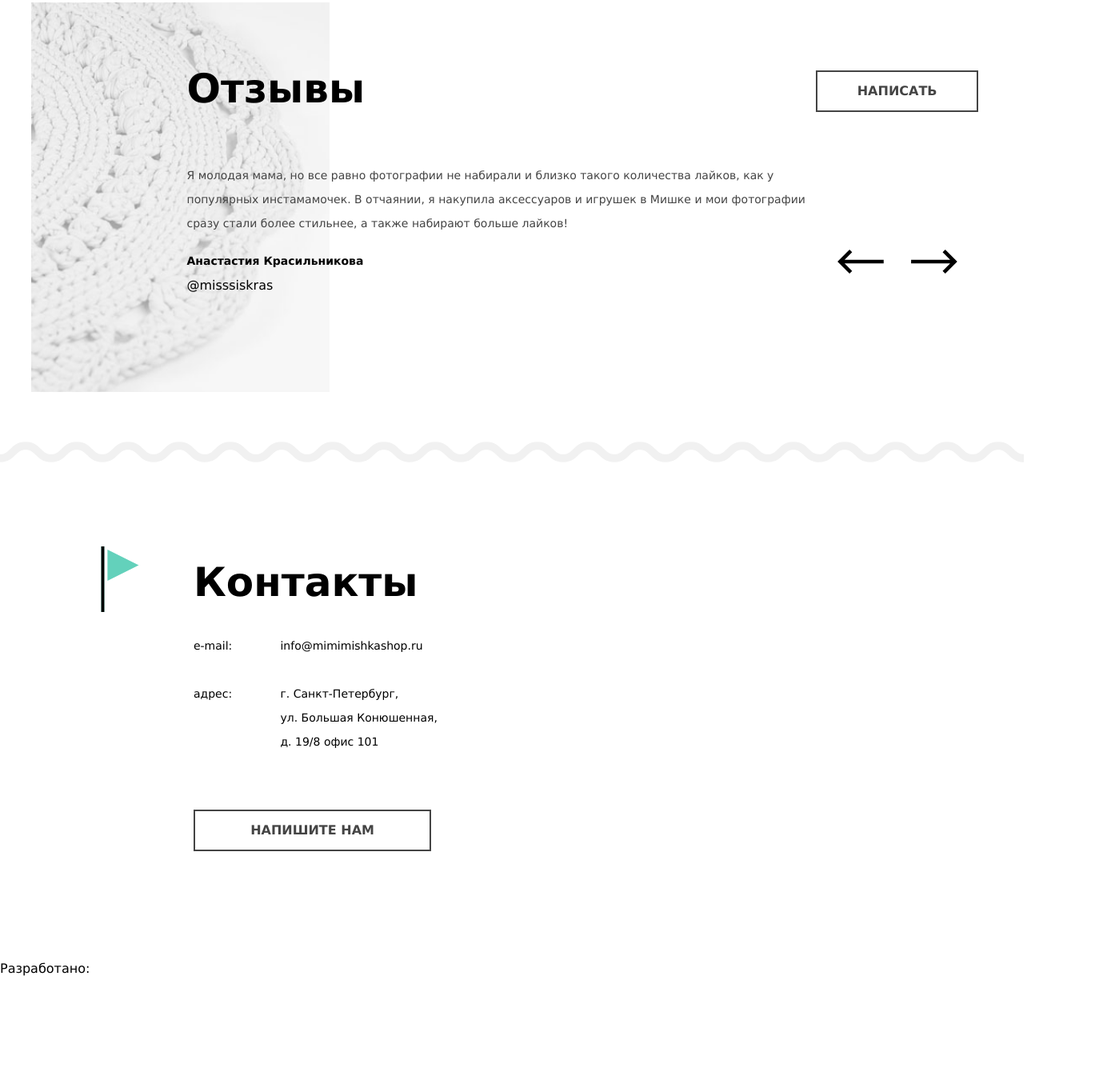
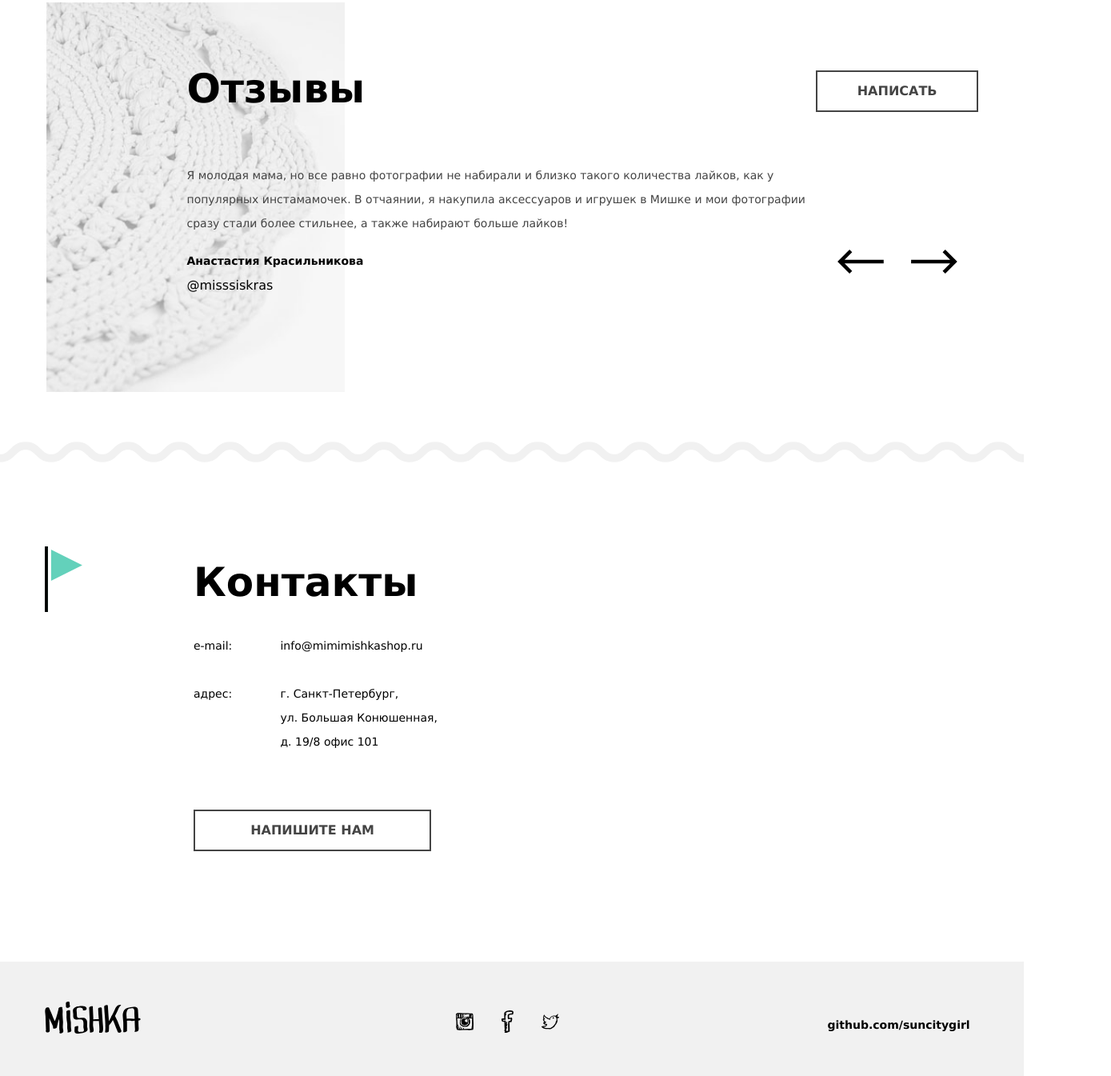
Before and after one commit to suncitygirl/mishka-shop, a website: page app/index.html in a window 1280 px wide. Shown: the part 2200-3545 px from the top of the page at 80% size, 1389 px wide, since content can reach past the window. Before the commit the page ends 3420 px from the top, so only its background shows below. Drawn offline with Linux system fonts and the light colour scheme.

Commit message:
Finish main page markup

```diff
--- a/app/index.html
+++ b/app/index.html
@@ -475,12 +475,29 @@
         </section>
     </main>
     <footer class="main-footer">
-        <div class="social-links">
-            <a class="instagtam" href="#"></a>
-            <a class="facebook" href="#"></a>
-            <a class="twitter" href="#"></a>
+        <div class="main-footer__logo" hidden>
+            <svg class="logo-footer">
+                <use xlink:href="#logo-footer"></use>
+            </svg>
         </div>
-        <a class="copyright" href="#">Разработано:</a>
+        <div class="main-footer__social social-links">
+            <a class="social-links__item social-links__item--instagtam" href="#">
+              <svg class="icon-insta">
+                  <use xlink:href="#icon-insta"></use>
+              </svg>
+            </a>
+            <a class="social-links__item social-links__item--facebook" href="#">
+              <svg class="icon-fb">
+                  <use xlink:href="#icon-fb"></use>
+              </svg>
+            </a>
+            <a class="social-links__item social-links__item--twitter" href="#">
+              <svg class="icon-twitter">
+                  <use xlink:href="#icon-twitter"></use>
+              </svg>
+            </a>
+        </div>
+        <a class="main-footer__copyright" href="#">github.com/suncitygirl</a>
     </footer>
     <script src="https://api-maps.yandex.ru/2.1/?lang=ru_RU" defer></script>
     <script src="js/main-nav.js" async></script>
--- a/app/scss/blocks/_contacts.scss
+++ b/app/scss/blocks/_contacts.scss
@@ -1,4 +1,6 @@
 .contacts {
+  max-width: 100%;
+  overflow-x: hidden;
     position: relative;
     padding: 35px 0;
     @include desktop {
@@ -74,13 +76,14 @@
     &__icon {
         @include tablet {
             height: 82px;
+            width: 47px;
+            position: absolute;
             display: block;
-            position: absolute;
             top: 35px;
-            right: -8.5%;
+            right: 50px/$min-tablet-width * 100%;
         };
         @include desktop {
-          left: 0;
+          left: 50px/$min-desktop-width * 100%;
           top: 113px;
         };
     }
--- /dev/null
+++ b/app/scss/blocks/_main-footer.scss
@@ -0,0 +1,78 @@
+.main-footer {
+  position: relative;
+  padding: 25px 0;
+  background-color: $light-gray;
+  font-size: 0;
+  @include tablet {
+    padding: 45px 50px/$min-tablet-width * 100%;
+  };
+  @include desktop {
+    padding: 50px 50px/$min-desktop-width * 100%;
+  };
+  &__copyright {
+    display: block;
+    padding-top: 25px;
+    margin: 0 auto;
+    font-size: $font-size-sm;
+    font-weight: bold;
+    text-align: center;
+    @include tablet {
+      display: inline-block;
+      width: 33%;
+      text-align: right;
+      padding: 0;
+      transform: translate(0, -6px);
+    };
+  }
+  &__social {
+    margin: 0 auto;
+  }
+  &::after {
+    content: '';
+    height: 1px;
+    position: absolute;
+    top: 50%;
+    left: 0;
+    background-color: $gray;
+    width: 100% - 30px/$min-mobile-width * 100% * 2;
+    margin: 0 30px/$min-mobile-width * 100%;
+    @include tablet {
+      display: none;
+    };
+  }
+  &__logo {
+    @include tablet {
+      display: inline-block;
+      width: 33%;
+      height: 40px;
+      & svg {
+        width: 120px;
+      }
+    };
+  }
+}
+
+.social-links {
+  width: 145px;
+  padding-bottom: 25px;
+  @include tablet {
+    display: inline-block;
+    width: 33%;
+    text-align: center;
+    padding: 0;
+  };
+  &__item {
+    display: inline-block;
+    width: 22px;
+    margin-right: 35px;
+    svg {
+      height: 30px;
+    }
+    &--facebook {
+      width: 15px;
+    }
+    &--twitter {
+      margin-right: 0;
+    }
+  }
+}
--- a/app/scss/blocks/_review.scss
+++ b/app/scss/blocks/_review.scss
@@ -9,7 +9,7 @@
     @include desktop {
         margin-bottom: 80px;
         padding: 0 175px/$min-desktop-width * 100%;
-        background-position: 50px/$min-desktop-width * 100%;
+        background-position: 74px/$min-desktop-width * 100%;
     };
     &__heading {
         font-size: $font-size--bg;
--- a/app/scss/style.scss
+++ b/app/scss/style.scss
@@ -11,6 +11,7 @@
 @import "blocks/review";
 @import "blocks/contacts";
 @import "blocks/map";
+@import "blocks/main-footer";
 
 html {
   font-family: $font-family-base;
```
Also changed, not shown: app/css/style.css, app/form.html (added), app/sprite.svg (deleted), 1 other file.
